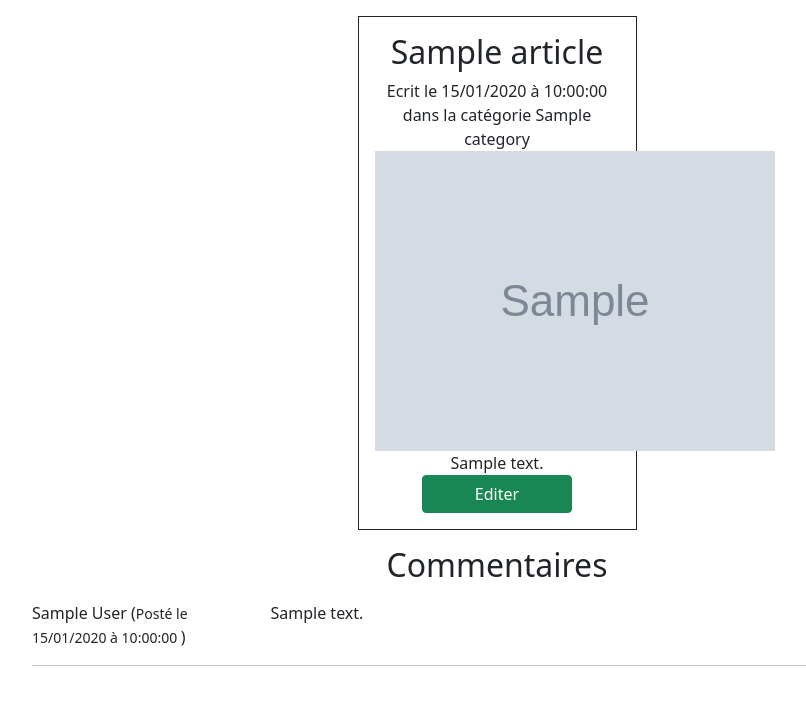
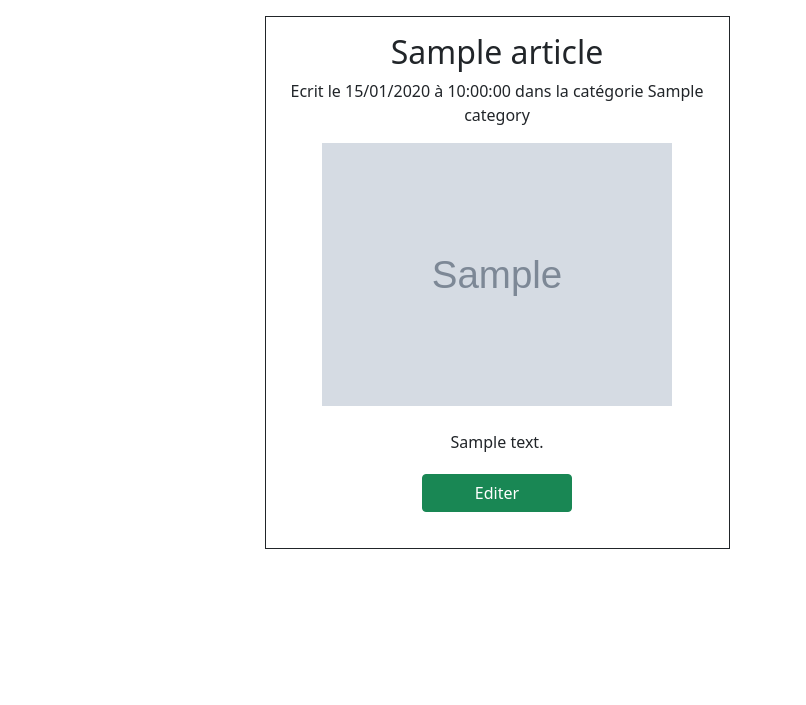
Before and after one commit to jrskay/demoBlog2, a Symfony app: template templates/blog/show.html.twig in a window 1280 px wide. Shown: the part 56-761 px from the top of the page, without its empty margins (143-949 px from the left). Run offline with Twig, Linux system fonts and the light colour scheme; the template is opened without the code that fills it: most values are stand-ins (such as "Sample title", 1, 10 or a date in 2020); grey boxes marked "Sample" are stand-in pictures; some libraries are stand-ins or nearby versions.

Commit message:
dossier demoBlog partiellement commenté

```diff
--- a/src/Controller/SecurityController.php
+++ b/src/Controller/SecurityController.php
@@ -2,6 +2,7 @@
 
 namespace App\Controller;
 
+// Liste de classes provenant de Symfony
 use Symfony\Bundle\FrameworkBundle\Controller\AbstractController;
 use Symfony\Component\HttpFoundation\Response;
 use Symfony\Component\Routing\Annotation\Route;
--- a/templates/blog/show.html.twig
+++ b/templates/blog/show.html.twig
@@ -2,11 +2,11 @@
 
 {% block body %}
 
-	<article class="col-md-3 mx-auto text-center border border-dark mb-3 p-3 mt-3 mr-1">
+	<article class="col-md-5 mx-auto text-center border border-dark mb-3 p-3 mt-3 mr-1">
 
 		<h2>{{ article.title }}</h2>
 
-		<div class="metadata">
+		<div class="metadata mb-3">
 			Ecrit le
 			{{ article.createdAt | date ('d/m/Y à H:i:s')}}
 			dans la catégorie
@@ -15,44 +15,12 @@
 
 		<div class="content">
 
-			<img src="{{ asset('images/articles/' ~ article.image) }}" alt=" Image de {{ article.title }}">
+			<img src="{{ asset('images/articles/' ~ article.image) }}" alt=" Image de {{ article.title }}" style="width: 350px"><br> <br>
 
 			{{ article.content | raw }}
 
 		</div>
 
-		<a href="{{ path('blog_edit', {'id': article.id}) }}" class="btn btn-success" style="width: 150px">Editer</a>
-
-	</article>
-
-	<h2 class="text-center mx-auto m-3">Commentaires</h2>
-
-	{# Affichage de faux commentaires #}
-
-	<section id="commentaire" class="col-md-10 mx-auto">
-
-		{% for comment in article.comments %}
-
-			<div class="comment">
-
-				<div class="row">
-
-					<div class="col-md-3">
-
-						{{ comment.author }}
-						(<small>Posté le
-							{{comment.createdAt | date('d/m/Y à H:i:s')}}
-						</small>)
-					</div>
-					<div class="col-md-9">
-						{{comment.content | raw }}
-
-					</div>
-				</div>
-			</div><hr>
-
-		{% endfor %}
-
-	</section>
+		<a href="{{ path('blog_edit', {'id': article.id}) }}" class="btn btn-success" style="width: 150px; margin: 20px 0">Editer</a>
 
 {% endblock %}
```
Also changed, not shown: src/Controller/BlogController.php (+41 -6 lines), src/Controller/RegistrationController.php (+19 -6 lines), src/Notification/ContactNotification.php (+13 -7 lines), templates/blog/index.html.twig (+5 -5 lines), public/images/articles/61afcbc56547e737915620.png (added), public/images/articles/61afd4b623665932883573.png (added), public/images/articles/61affeab32573102573082.jpg (added), public/images/articles/61b0028f37673210946174.png (added), 2 other files.
